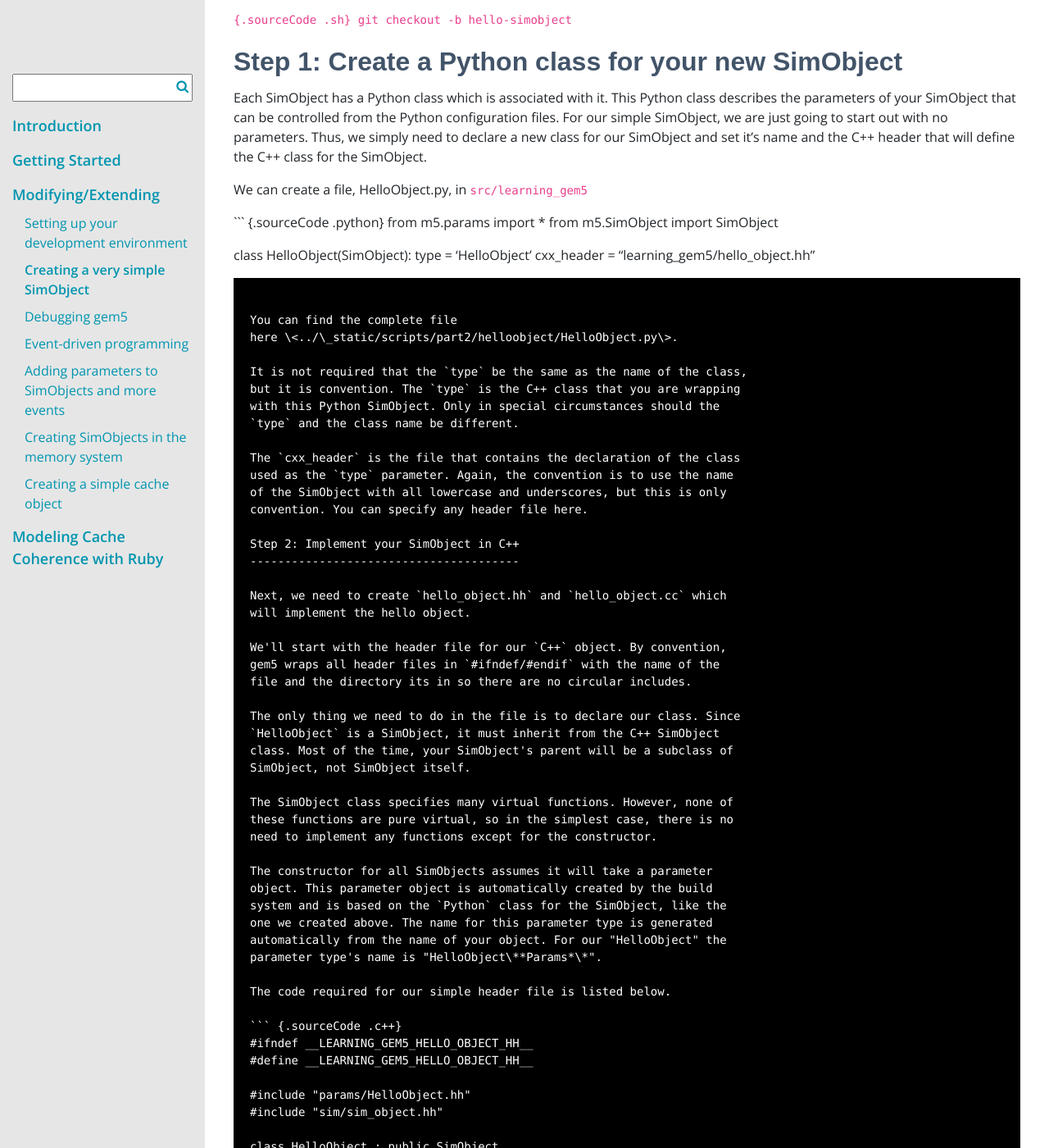
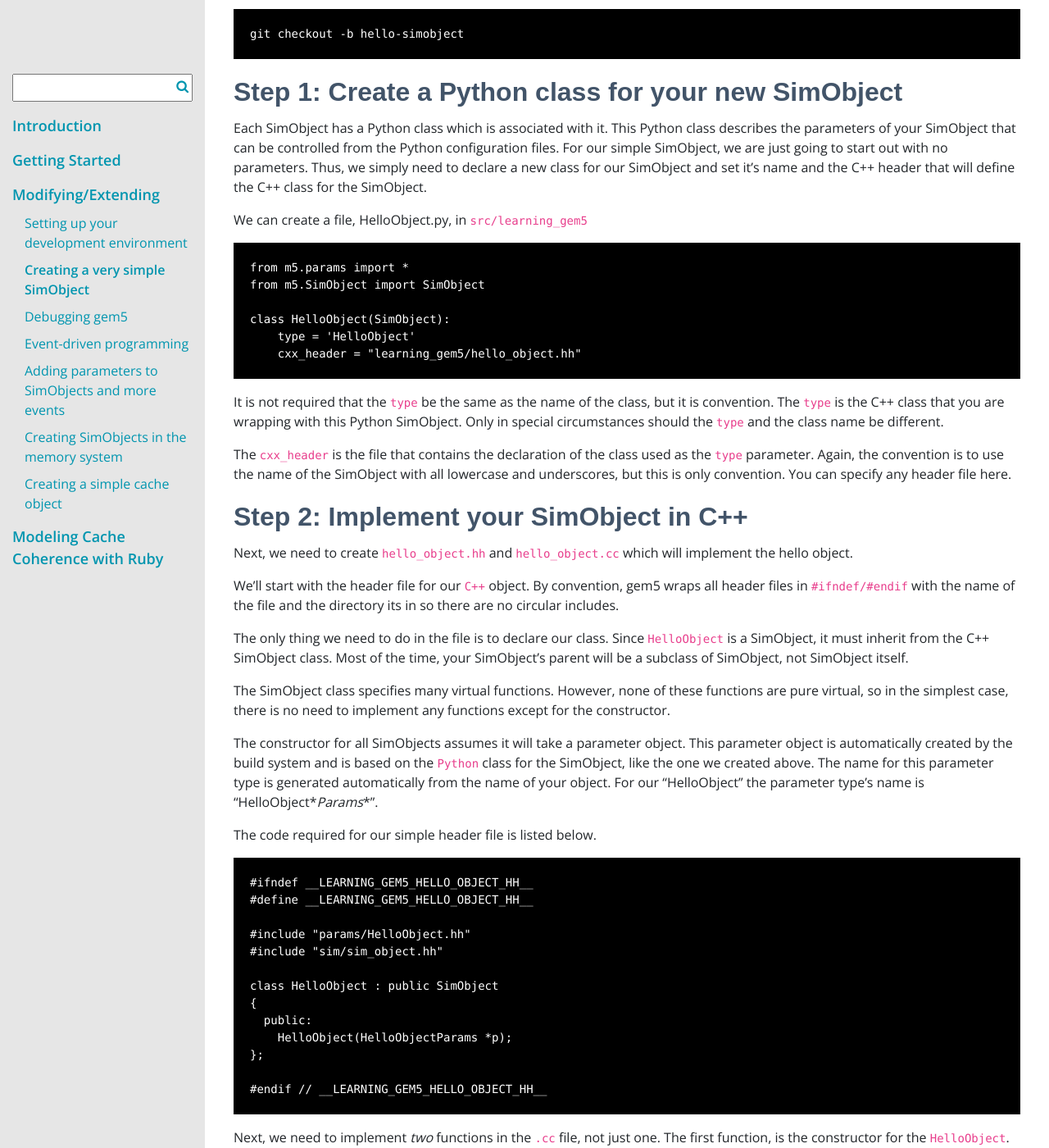
Before and after one commit to gem5/website, a Jekyll site: the page built from _pages/documentation/learning_gem5/part2/helloobject.md, in a window 1280 px wide and 1400 px high, scrolled down 702 px. Shown: the whole window at 82% size. Built offline with Jekyll 4.4.1, drawn with Linux system fonts in a browser that asks for light colours; nearby versions of some CDN libraries; some web fonts are replaced; some of the changed text lies outside the part shown.

Commit message:
Fixed some bad formatting of code segments. Also commented out some broken links.

````diff
--- a/_pages/documentation/learning_gem5/part2/helloobject.md
+++ b/_pages/documentation/learning_gem5/part2/helloobject.md
@@ -41,7 +41,7 @@
 > gem5, is to create a new branch to store your changes. Details on git
 > branches can be found in the Git book\_.
 >
-> ``` {.sourceCode .sh}
+> ```
 > git checkout -b hello-simobject
 > ```
 
@@ -57,7 +57,7 @@
 
 We can create a file, HelloObject.py, in `src/learning_gem5`
 
-``` {.sourceCode .python}
+```
 from m5.params import *
 from m5.SimObject import SimObject
 
@@ -66,8 +66,8 @@
     cxx_header = "learning_gem5/hello_object.hh"
 ```
 
-You can find the complete file
-here \<../\_static/scripts/part2/helloobject/HelloObject.py\>.
+[//]: # You can find the complete file
+[//]: # [here](/_static/scripts/part2/helloobject/HelloObject.py)
 
 It is not required that the `type` be the same as the name of the class,
 but it is convention. The `type` is the C++ class that you are wrapping
@@ -107,7 +107,7 @@
 
 The code required for our simple header file is listed below.
 
-``` {.sourceCode .c++}
+```
 #ifndef __LEARNING_GEM5_HELLO_OBJECT_HH__
 #define __LEARNING_GEM5_HELLO_OBJECT_HH__
 
@@ -123,8 +123,8 @@
 #endif // __LEARNING_GEM5_HELLO_OBJECT_HH__
 ```
 
-You can find the complete file
-here \<../\_static/scripts/part2/helloobject/hello\_object.hh\>.
+[//]: # You can find the complete file
+[//]: # here \<../\_static/scripts/part2/helloobject/hello\_object.hh\>.
 
 Next, we need to implement *two* functions in the `.cc` file, not just
 one. The first function, is the constructor for the `HelloObject`. Here
@@ -136,7 +136,7 @@
 will modify this to use debug flags instead. However, for now, we'll
 simply use `std::cout` because it is simple.
 
-``` {.sourceCode .c++}
+```
 #include "learning_gem5/hello_object.hh"
 
 #include <iostream>
@@ -155,7 +155,7 @@
 a new instantiation of the SimObject. Usually this function is very
 simple (as below).
 
-``` {.sourceCode .c++}
+```
 HelloObject*
 HelloObjectParams::create()
 {
@@ -163,8 +163,8 @@
 }
 ```
 
-You can find the complete file
-here \<../\_static/scripts/part2/helloobject/hello\_object.cc\>.
+[//]: # You can find the complete file
+[//]: # here \<../\_static/scripts/part2/helloobject/hello\_object.cc\>.
 
 If you forget to add the create function for your SimObject, you will
 get a linker error when you compile. It will look something like the
@@ -203,7 +203,7 @@
 this file, you have to declare the SimObject and the `.cc` file. Below
 is the required code.
 
-``` {.sourceCode .python}
+```
 Import('*')
 
 SimObject('HelloObject.py')
@@ -220,7 +220,7 @@
 The below example assumes you are using the x86 ISA, but nothing in our
 object requires an ISA so, this will work with any of gem5's ISAs.
 
-``` {.sourceCode .sh}
+```
 scons build/X86/gem5.opt
 ```
 
@@ -236,7 +236,7 @@
 Walking through creating a *very* simple configuration script, first,
 import m5 and all of the objects you have compiled.
 
-``` {.sourceCode .python}
+```
 import m5
 from m5.objects import *
 ```
@@ -244,7 +244,7 @@
 Next, you have to instantiate the `Root` object, as required by all gem5
 instances.
 
-``` {.sourceCode .python}
+```
 root = Root(full_system = False)
 ```
 
@@ -255,14 +255,14 @@
 child of the root object. Only SimObjects that are children of the
 `Root` object are instantiated in `C++`.
 
-``` {.sourceCode .python}
+```
 root.hello = HelloObject()
 ```
 
 Finally, you need to call `instantiate` on the `m5` module and actually
 run the simulation!
 
-``` {.sourceCode .python}
+```
 m5.instantiate()
 
 print("Beginning simulation!")
@@ -271,8 +271,8 @@
       .format(m5.curTick(), exit_event.getCause()))
 ```
 
-You can find the complete file
-here \<../\_static/scripts/part2/helloobject/run\_hello.py\>.
+[//]: # You can find the complete file
+[//]: # here \<../\_static/scripts/part2/helloobject/run\_hello.py\>.
 
 The output should look something like the following
 
````
